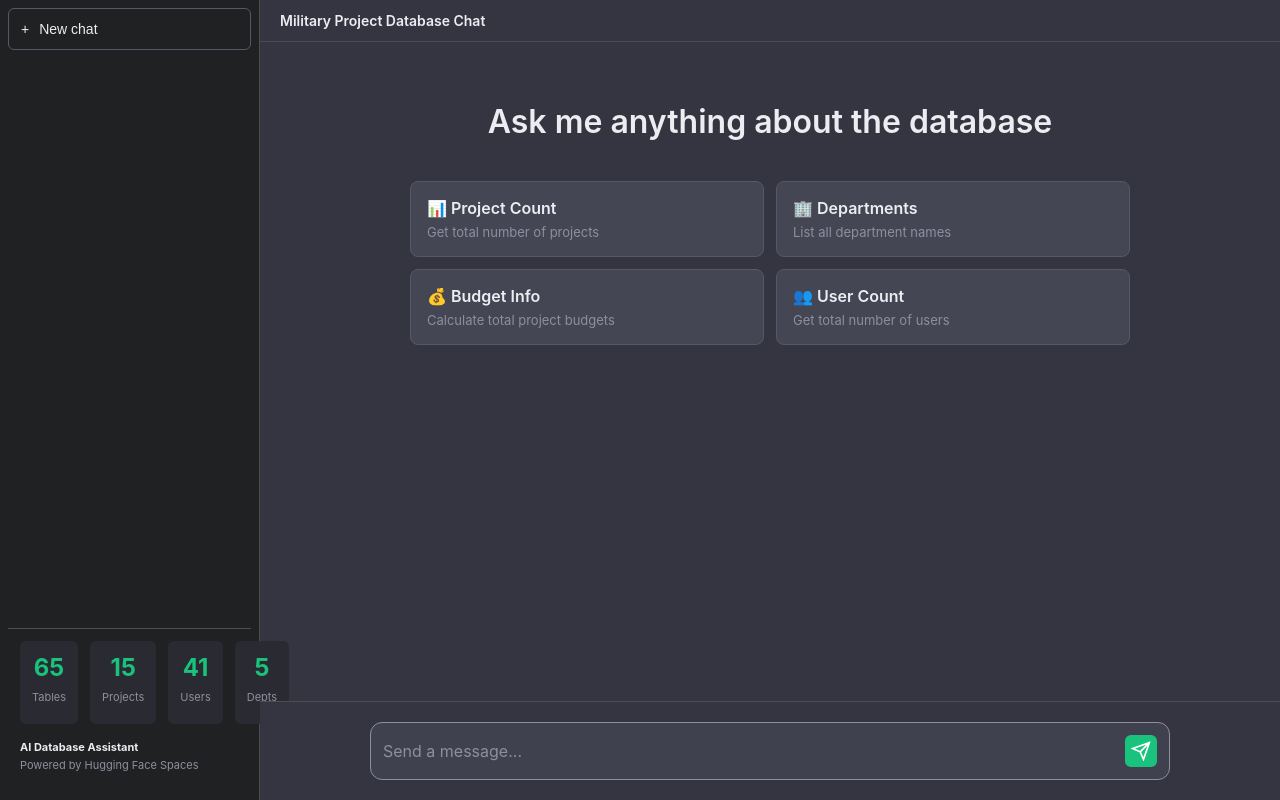
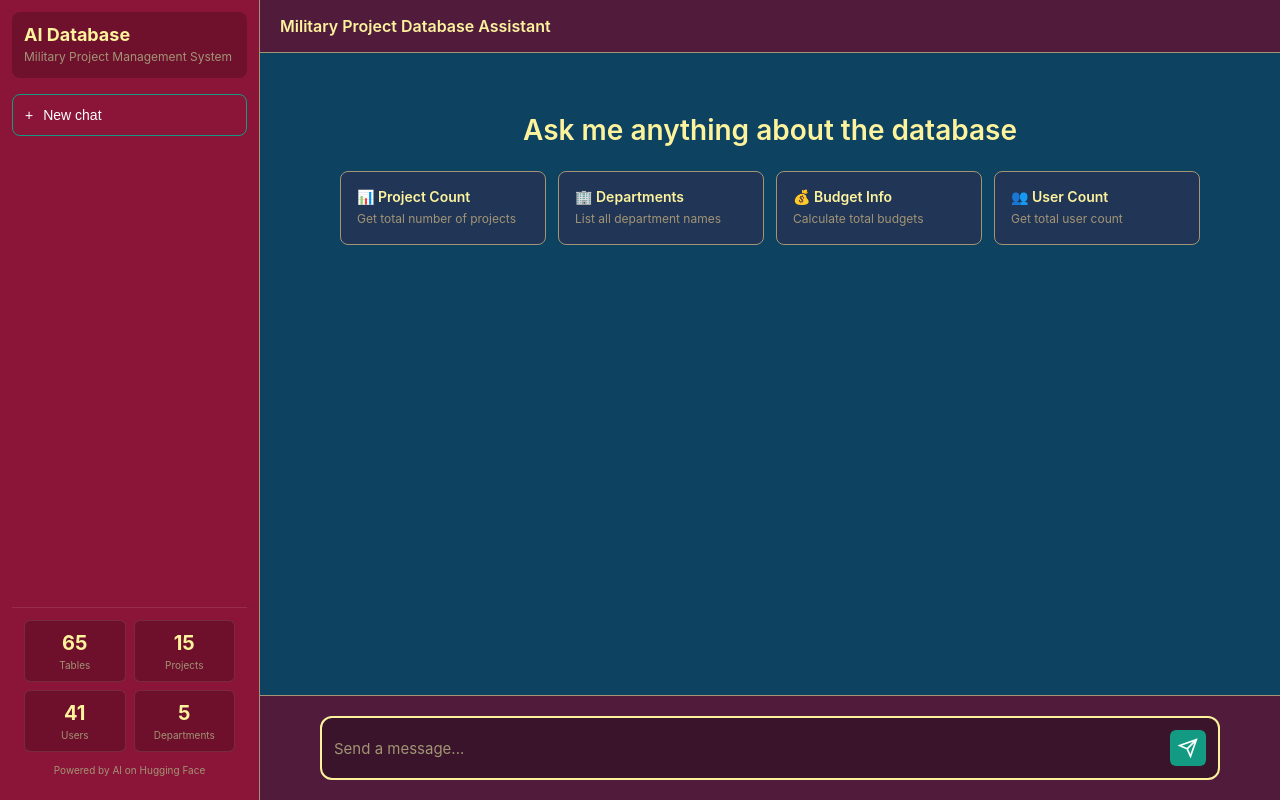
Before and after one commit to LenoreWoW/ai-database-chat, a plain HTML site: page index.html in a window 1280 px wide. Drawn offline with Linux system fonts and the light colour scheme.

Commit message:
Update with brand colors

```diff
--- a/index.html
+++ b/index.html
@@ -13,8 +13,8 @@
 
         body {
             font-family: -apple-system, BlinkMacSystemFont, 'Segoe UI', 'Roboto', 'Helvetica', 'Arial', sans-serif;
-            background: #343541;
-            color: #ececf1;
+            background: #0d4261; /* Skyline */
+            color: #ffffff;
             height: 100vh;
             overflow: hidden;
         }
@@ -22,16 +22,39 @@
         .app-container {
             display: flex;
             height: 100vh;
+            max-width: 100vw;
+            overflow: hidden;
         }
 
         /* Sidebar */
         .sidebar {
             width: 260px;
-            background: #202123;
-            border-right: 1px solid #4d4d4f;
+            background: #8A1538; /* Al Adaam */
+            border-right: 1px solid #A29475; /* Dune */
             display: flex;
             flex-direction: column;
-            padding: 8px;
+            padding: 12px;
+            overflow: hidden;
+        }
+
+        .sidebar-header {
+            padding: 12px;
+            background: rgba(0,0,0,0.2);
+            border-radius: 8px;
+            margin-bottom: 16px;
+        }
+
+        .sidebar-header h2 {
+            font-size: 18px;
+            color: #fdf39d; /* Sunrise */
+            margin-bottom: 4px;
+            word-wrap: break-word;
+        }
+
+        .sidebar-header p {
+            font-size: 12px;
+            color: #A29475; /* Dune */
+            line-height: 1.4;
         }
 
         .new-chat-btn {
@@ -39,40 +62,63 @@
             align-items: center;
             gap: 10px;
             padding: 12px;
-            border: 1px solid #565869;
-            border-radius: 6px;
+            border: 1px solid #129b82; /* Palm */
+            border-radius: 8px;
             background: transparent;
-            color: #ececf1;
+            color: #ffffff;
             cursor: pointer;
             font-size: 14px;
             transition: background 0.2s;
-            margin-bottom: 10px;
+            margin-bottom: 16px;
         }
 
         .new-chat-btn:hover {
-            background: #2a2b32;
+            background: #129b82; /* Palm */
         }
 
         .sidebar-content {
             flex: 1;
             overflow-y: auto;
+            overflow-x: hidden;
         }
 
         .sidebar-info {
             padding: 12px;
-            font-size: 12px;
-            color: #8e8ea0;
-            border-top: 1px solid #4d4d4f;
+            font-size: 11px;
+            color: #A29475; /* Dune */
+            border-top: 1px solid rgba(255,255,255,0.1);
+            margin-top: auto;
         }
 
-        .sidebar-info div {
-            margin-bottom: 8px;
+        /* Stats Grid */
+        .stats-grid {
+            display: grid;
+            grid-template-columns: repeat(2, 1fr);
+            gap: 8px;
+            margin-bottom: 12px;
         }
 
-        .sidebar-info strong {
-            color: #ececf1;
-            display: block;
-            margin-bottom: 4px;
+        .stat-card {
+            background: rgba(0,0,0,0.2);
+            padding: 10px;
+            border-radius: 6px;
+            text-align: center;
+            border: 1px solid rgba(162,148,117,0.2); /* Dune */
+        }
+
+        .stat-value {
+            font-size: 20px;
+            font-weight: 700;
+            color: #fdf39d; /* Sunrise */
+        }
+
+        .stat-label {
+            font-size: 10px;
+            color: #A29475; /* Dune */
+            margin-top: 4px;
+            white-space: nowrap;
+            overflow: hidden;
+            text-overflow: ellipsis;
         }
 
         /* Main Chat Area */
@@ -81,122 +127,137 @@
             display: flex;
             flex-direction: column;
             position: relative;
+            overflow: hidden;
+            max-width: calc(100vw - 260px);
         }
 
         .chat-header {
-            padding: 12px 20px;
-            border-bottom: 1px solid #4d4d4f;
-            background: #343541;
+            padding: 16px 20px;
+            border-bottom: 1px solid #A29475; /* Dune */
+            background: #511C3C; /* Dark Purple */
             font-weight: 600;
-            font-size: 14px;
+            font-size: 16px;
+            color: #fdf39d; /* Sunrise */
         }
 
         .chat-container {
             flex: 1;
             overflow-y: auto;
+            overflow-x: hidden;
             padding: 20px;
+            background: #0d4261; /* Skyline */
         }
 
         .message-wrapper {
             display: flex;
-            padding: 24px 0;
-            gap: 24px;
-            max-width: 800px;
+            padding: 20px 0;
+            gap: 16px;
+            max-width: 900px;
             margin: 0 auto;
             width: 100%;
         }
 
         .message-wrapper.user {
-            background: #343541;
+            background: rgba(18,155,130,0.05); /* Palm tint */
         }
 
         .message-wrapper.assistant {
-            background: #444654;
+            background: rgba(81,28,60,0.1); /* Dark Purple tint */
         }
 
         .avatar {
-            width: 30px;
-            height: 30px;
-            border-radius: 2px;
+            width: 36px;
+            height: 36px;
+            border-radius: 4px;
             display: flex;
             align-items: center;
             justify-content: center;
-            font-size: 18px;
+            font-size: 20px;
             flex-shrink: 0;
         }
 
         .avatar.user {
-            background: #5436DA;
+            background: #129b82; /* Palm */
         }
 
         .avatar.assistant {
-            background: #19c37d;
+            background: #8A1538; /* Al Adaam */
         }
 
         .message-content {
             flex: 1;
             line-height: 1.6;
-            font-size: 16px;
+            font-size: 15px;
+            overflow-wrap: break-word;
+            word-wrap: break-word;
+            word-break: break-word;
+            max-width: 100%;
         }
 
         .message-content pre {
-            background: #2d2d2d;
+            background: rgba(0,0,0,0.3);
             padding: 12px;
             border-radius: 6px;
             overflow-x: auto;
             margin: 12px 0;
             font-family: 'Courier New', monospace;
-            font-size: 14px;
+            font-size: 13px;
+            border: 1px solid #A29475; /* Dune */
+            max-width: 100%;
         }
 
         .message-content .data-table {
-            background: #2d2d2d;
+            background: rgba(0,0,0,0.3);
             padding: 12px;
             border-radius: 6px;
             margin: 12px 0;
             max-height: 300px;
             overflow: auto;
+            border: 1px solid #A29475; /* Dune */
         }
 
         .message-content .sql-query {
-            background: #1e1e1e;
+            background: rgba(81,28,60,0.3); /* Dark Purple */
             padding: 12px;
             border-radius: 6px;
             margin: 12px 0;
-            border-left: 3px solid #19c37d;
+            border-left: 3px solid #fdf39d; /* Sunrise */
+            overflow-x: auto;
         }
 
         .message-content .sql-query strong {
-            color: #19c37d;
+            color: #fdf39d; /* Sunrise */
             display: block;
             margin-bottom: 8px;
-            font-size: 14px;
+            font-size: 13px;
         }
 
         .message-content code {
-            background: #2d2d2d;
+            background: rgba(0,0,0,0.3);
             padding: 2px 6px;
             border-radius: 3px;
             font-family: 'Courier New', monospace;
+            font-size: 13px;
+            word-break: break-all;
         }
 
         /* Input Area */
         .input-area {
             padding: 20px;
-            background: #343541;
-            border-top: 1px solid #4d4d4f;
+            background: #511C3C; /* Dark Purple */
+            border-top: 1px solid #A29475; /* Dune */
         }
 
         .input-container {
-            max-width: 800px;
+            max-width: 900px;
             margin: 0 auto;
             position: relative;
         }
 
         .input-wrapper {
-            background: #40414f;
+            background: rgba(0,0,0,0.3);
             border-radius: 12px;
-            border: 1px solid #565869;
+            border: 2px solid #129b82; /* Palm */
             display: flex;
             align-items: center;
             padding: 12px;
@@ -204,7 +265,7 @@
         }
 
         .input-wrapper:focus-within {
-            border-color: #8e8ea0;
+            border-color: #fdf39d; /* Sunrise */
         }
 
         #questionInput {
@@ -212,23 +273,23 @@
             background: transparent;
             border: none;
             outline: none;
-            color: #ececf1;
-            font-size: 16px;
+            color: #ffffff;
+            font-size: 15px;
             resize: none;
-            max-height: 200px;
+            max-height: 150px;
             font-family: inherit;
         }
 
         #questionInput::placeholder {
-            color: #8e8ea0;
+            color: #A29475; /* Dune */
         }
 
         .send-btn {
-            background: #19c37d;
+            background: #129b82; /* Palm */
             color: white;
             border: none;
-            width: 32px;
-            height: 32px;
+            width: 36px;
+            height: 36px;
             border-radius: 6px;
             cursor: pointer;
             display: flex;
@@ -239,18 +300,19 @@
         }
 
         .send-btn:hover:not(:disabled) {
-            background: #1aa876;
+            background: #4194b3; /* Sea */
         }
 
         .send-btn:disabled {
-            background: #565869;
+            background: #A29475; /* Dune */
             cursor: not-allowed;
+            opacity: 0.5;
         }
 
         /* Loading */
         .loading-indicator {
             display: none;
-            padding: 24px 0;
+            padding: 20px 0;
         }
 
         .loading-indicator.active {
@@ -266,7 +328,7 @@
             width: 8px;
             height: 8px;
             border-radius: 50%;
-            background: #8e8ea0;
+            background: #fdf39d; /* Sunrise */
             animation: bounce 1.4s infinite ease-in-out both;
         }
 
@@ -288,38 +350,58 @@
         }
 
         /* Example prompts */
-        .examples-grid {
-            max-width: 800px;
+        .welcome-section {
+            max-width: 900px;
             margin: 40px auto;
-            display: grid;
-            grid-template-columns: repeat(auto-fit, minmax(250px, 1fr));
-            gap: 12px;
             padding: 0 20px;
         }
 
+        .welcome-title {
+            font-size: 28px;
+            font-weight: 600;
+            margin-bottom: 24px;
+            text-align: center;
+            color: #fdf39d; /* Sunrise */
+        }
+
+        .examples-grid {
+            display: grid;
+            grid-template-columns: repeat(auto-fit, minmax(200px, 1fr));
+            gap: 12px;
+            max-width: 900px;
+            margin: 0 auto;
+        }
+
         .example-card {
-            background: #444654;
+            background: rgba(81,28,60,0.3); /* Dark Purple */
             padding: 16px;
             border-radius: 8px;
-            border: 1px solid #565869;
+            border: 1px solid #A29475; /* Dune */
             cursor: pointer;
             transition: all 0.2s;
+            overflow: hidden;
         }
 
         .example-card:hover {
-            background: #505162;
-            border-color: #8e8ea0;
+            background: rgba(18,155,130,0.2); /* Palm */
+            border-color: #129b82; /* Palm */
+            transform: translateY(-2px);
         }
 
         .example-card .title {
             font-weight: 600;
             margin-bottom: 6px;
-            color: #ececf1;
+            color: #fdf39d; /* Sunrise */
+            font-size: 14px;
+            white-space: nowrap;
+            overflow: hidden;
+            text-overflow: ellipsis;
         }
 
         .example-card .description {
-            font-size: 13px;
-            color: #8e8ea0;
+            font-size: 12px;
+            color: #A29475; /* Dune */
+            line-height: 1.4;
         }
 
         /* Scrollbar */
@@ -329,56 +411,38 @@
         }
 
         ::-webkit-scrollbar-track {
-            background: #2d2d2d;
+            background: rgba(0,0,0,0.2);
         }
 
         ::-webkit-scrollbar-thumb {
-            background: #565869;
+            background: #A29475; /* Dune */
             border-radius: 4px;
         }
 
         ::-webkit-scrollbar-thumb:hover {
-            background: #6e6e80;
+            background: #129b82; /* Palm */
         }
 
-        /* Stats */
-        .stats-grid {
-            display: grid;
-            grid-template-columns: repeat(4, 1fr);
-            gap: 12px;
-            margin-bottom: 12px;
-        }
+        /* Responsive */
+        @media (max-width: 768px) {
+            .sidebar {
+                position: absolute;
+                left: -260px;
+                z-index: 1000;
+                transition: left 0.3s;
+            }
 
-        .stat-card {
-            background: #2a2b32;
-            padding: 12px;
-            border-radius: 6px;
-            text-align: center;
-        }
+            .sidebar.open {
+                left: 0;
+            }
 
-        .stat-value {
-            font-size: 24px;
-            font-weight: 700;
-            color: #19c37d;
-        }
+            .main-content {
+                max-width: 100vw;
+            }
 
-        .stat-label {
-            font-size: 11px;
-            color: #8e8ea0;
-            margin-top: 4px;
-        }
-
-        .welcome-section {
-            max-width: 800px;
-            margin: 40px auto;
-            padding: 0 20px;
-        }
-
-        .welcome-title {
-            font-size: 32px;
-            font-weight: 600;
-            margin-bottom: 20px;
-            text-align: center;
+            .examples-grid {
+                grid-template-columns: 1fr;
+            }
         }
     </style>
 </head>
@@ -386,6 +450,11 @@
     <div class="app-container">
         <!-- Sidebar -->
         <div class="sidebar">
+            <div class="sidebar-header">
+                <h2>AI Database</h2>
+                <p>Military Project Management System</p>
+            </div>
+
             <button class="new-chat-btn" onclick="newChat()">
                 <span>+</span>
                 <span>New chat</span>
@@ -411,12 +480,11 @@
                     </div>
                     <div class="stat-card">
                         <div class="stat-value">5</div>
-                        <div class="stat-label">Depts</div>
+                        <div class="stat-label">Departments</div>
                     </div>
                 </div>
-                <div style="font-size: 11px;">
-                    <strong>AI Database Assistant</strong>
-                    Powered by Hugging Face Spaces
+                <div style="font-size: 10px; text-align: center; margin-top: 8px;">
+                    Powered by AI on Hugging Face
                 </div>
             </div>
         </div>
@@ -424,7 +492,7 @@
         <!-- Main Content -->
         <div class="main-content">
             <div class="chat-header">
-                Military Project Database Chat
+                Military Project Database Assistant
             </div>
 
             <div class="chat-container" id="chatContainer">
@@ -442,11 +510,11 @@
                         </div>
                         <div class="example-card" onclick="askQuestion('What is the total budget?')">
                             <div class="title">💰 Budget Info</div>
-                            <div class="description">Calculate total project budgets</div>
+                            <div class="description">Calculate total budgets</div>
                         </div>
                         <div class="example-card" onclick="askQuestion('How many users are there?')">
                             <div class="title">👥 User Count</div>
-                            <div class="description">Get total number of users</div>
+                            <div class="description">Get total user count</div>
                         </div>
                     </div>
                 </div>
@@ -525,14 +593,12 @@
         };
 
         function isConversational(text) {
-            // Check if it's a greeting
             for (let pattern of GREETINGS) {
                 if (pattern.test(text)) {
                     return 'greeting';
                 }
             }
 
-            // Check if it's conversational
             for (let pattern of CONVERSATIONAL) {
                 if (pattern.test(text)) {
                     if (/thank/i.test(text)) return 'thanks';
@@ -557,25 +623,20 @@
 
             if (!question) return;
 
-            // Hide welcome section
             const welcomeSection = document.getElementById('welcomeSection');
             if (welcomeSection) {
                 welcomeSection.style.display = 'none';
             }
 
-            // Add user message
             addMessage(question, 'user');
             input.value = '';
             autoResize(input);
 
-            // Disable input
             document.getElementById('sendBtn').disabled = true;
 
-            // Check if it's conversational
             const conversationType = isConversational(question);
 
             if (conversationType) {
-                // Handle conversationally without calling API
                 setTimeout(() => {
                     const response = getConversationalResponse(conversationType);
                     addMessage(response, 'assistant');
@@ -584,11 +645,9 @@
                 return;
             }
 
-            // Show loading
             const loadingId = showLoading();
 
             try {
-                // Call database API
                 const response = await fetch(`${API_BASE}/api/v1/query`, {
                     method: 'POST',
                     headers: {
@@ -622,7 +681,6 @@
         function formatDatabaseResponse(data) {
             let html = '';
 
-            // Format results
             if (data.row_count === 0) {
                 html += 'No results found for your query.';
             } else if (data.row_count === 1 && data.data[0] && Object.keys(data.data[0]).length === 1) {
@@ -637,12 +695,10 @@
                 html += `\n<em>...and ${data.row_count - 10} more rows</em>`;
             }
 
-            // Add SQL query
             if (data.sql) {
                 html += `\n\n<div class="sql-query"><strong>SQL Query:</strong>\n<code>${escapeHtml(data.sql)}</code></div>`;
             }
 
-            // Add execution time
             if (data.execution_time_ms) {
                 html += `\n\n<small>⚡ Executed in ${data.execution_time_ms.toFixed(2)}ms</small>`;
             }
@@ -663,7 +719,6 @@
             const content = document.createElement('div');
             content.className = 'message-content';
 
-            // Convert newlines to <br> for simple text
             const formattedText = text.replace(/\n/g, '<br>');
             content.innerHTML = formattedText;
 
@@ -721,7 +776,7 @@
 
         function autoResize(textarea) {
             textarea.style.height = 'auto';
-            textarea.style.height = Math.min(textarea.scrollHeight, 200) + 'px';
+            textarea.style.height = Math.min(textarea.scrollHeight, 150) + 'px';
         }
 
         function escapeHtml(text) {
@@ -750,18 +805,17 @@
                     </div>
                     <div class="example-card" onclick="askQuestion('What is the total budget?')">
                         <div class="title">💰 Budget Info</div>
-                        <div class="description">Calculate total project budgets</div>
+                        <div class="description">Calculate total budgets</div>
                     </div>
                     <div class="example-card" onclick="askQuestion('How many users are there?')">
                         <div class="title">👥 User Count</div>
-                        <div class="description">Get total number of users</div>
+                        <div class="description">Get total user count</div>
                     </div>
                 </div>
             `;
             document.getElementById('chatContainer').appendChild(welcomeSection);
         }
 
-        // Auto-focus on load
         window.onload = function() {
             document.getElementById('questionInput').focus();
         };
```
